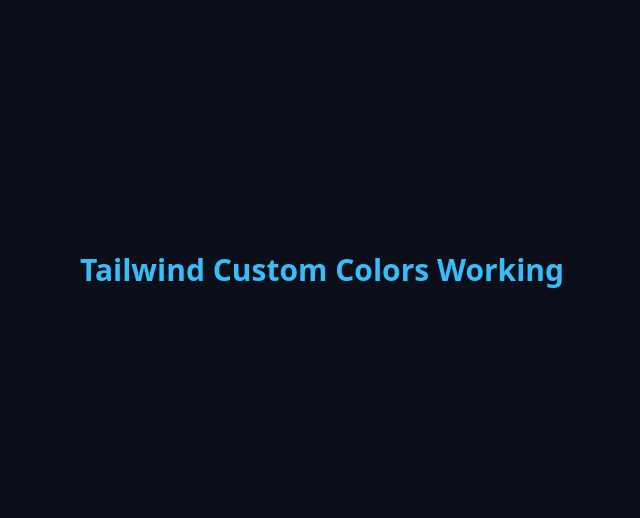
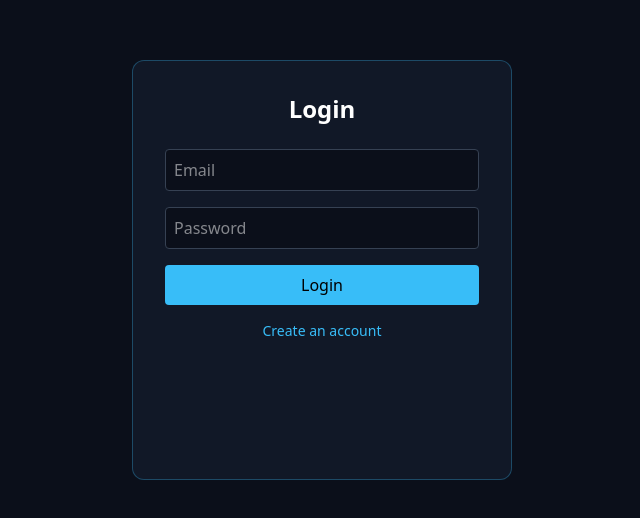
Before and after one commit to Odurukeerthan/Resume-analyzer, a React (Vite) app in the folder client/: page / in a window 1280 px wide. Shown: the part 130-648 px from the top of the page, without its empty margins (318-958 px from the left). Built offline with nearby package versions, Linux system fonts and the light colour scheme.

Commit message:
feat: add animated login/register card with Tailwind v4 dark neon theme

```diff
--- a/client/src/App.jsx
+++ b/client/src/App.jsx
@@ -1,12 +1,9 @@
 import './index.css'
+import Auth from './pages/Auth.jsx'
+
 function App() {
   return (
-   <div className="min-h-screen bg-bgDark flex items-center justify-center">
-  <h1 className="text-neonBlue text-3xl font-bold">
-    Tailwind Custom Colors Working
-  </h1>
-</div>
-
+    <Auth />
   );
 }
 
--- a/client/src/index.css
+++ b/client/src/index.css
@@ -8,3 +8,33 @@
   --color-neonCyan: #22d3ee;
   --color-neonPurple: #a855f7;
 }
+
+@layer utilities {
+  .input {
+    @apply text-white  w-full p-2 rounded bg-bgDark border border-gray-700 focus:border-neonBlue outline-none;
+  }
+
+  .btn-primary {
+    @apply w-full bg-neonBlue text-black py-2 rounded hover:bg-neonCyan transition;
+  }
+
+  .switch {
+    @apply text-center text-sm mt-4 cursor-pointer text-neonBlue;
+  }
+
+  .perspective-1000 {
+    perspective: 1000px;
+  }
+
+  .transform-style-preserve-3d {
+    transform-style: preserve-3d;
+  }
+
+  .backface-hidden {
+    backface-visibility: hidden;
+  }
+
+  .rotate-y-180 {
+    transform: rotateY(180deg);
+  }
+}
--- /dev/null
+++ b/client/src/pages/Auth.jsx
@@ -0,0 +1,41 @@
+import { useState } from "react";
+
+export default function Auth() {
+  const [isLogin, setIsLogin] = useState(true);
+
+  return (
+    <div className="min-h-screen bg-bgDark flex items-center justify-center perspective-1000">
+      <div
+        className={`relative w-95 h-105 transition-transform duration-700 transform-style-preserve-3d
+        ${!isLogin ? "rotate-y-180" : ""}`}
+      >
+        {/* LOGIN */}
+        <div className="absolute inset-0 backface-hidden bg-cardDark rounded-xl p-8 border border-neonBlue/30">
+          <h2 className="text-white text-2xl font-semibold text-center mb-6">Login</h2>
+          <form className="space-y-4">
+            <input className="input" placeholder="Email" />
+            <input className="input" placeholder="Password" type="password" />
+            <button className="btn-primary">Login</button>
+          </form>
+          <p className="switch" onClick={() => setIsLogin(false)}>
+            Create an account
+          </p>
+        </div>
+
+        {/* REGISTER */}
+        <div className="absolute inset-0 backface-hidden rotate-y-180 bg-cardDark rounded-xl p-8 border border-neonPurple/30">
+          <h2 className="text-white text-2xl font-semibold text-center mb-6">Register</h2>
+          <form className="space-y-4">
+            <input className="input" placeholder="Username" />
+            <input className="input" placeholder="Email" />
+            <input className="input" placeholder="Password" type="password" />
+            <button className="btn-primary">Register</button>
+          </form>
+          <p className="switch" onClick={() => setIsLogin(true)}>
+            Already have an account?
+          </p>
+        </div>
+      </div>
+    </div>
+  );
+}
```
